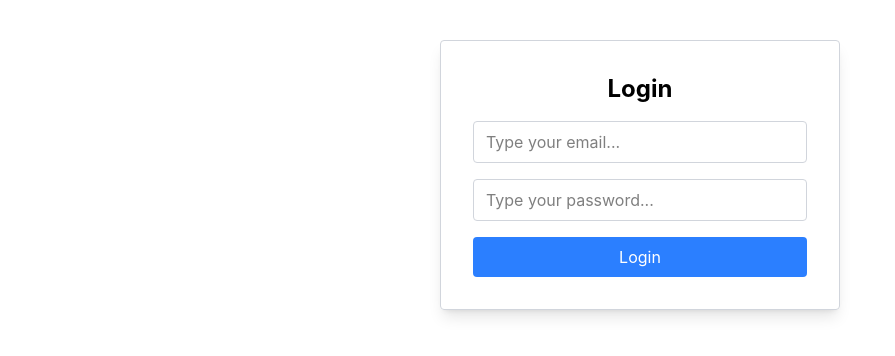
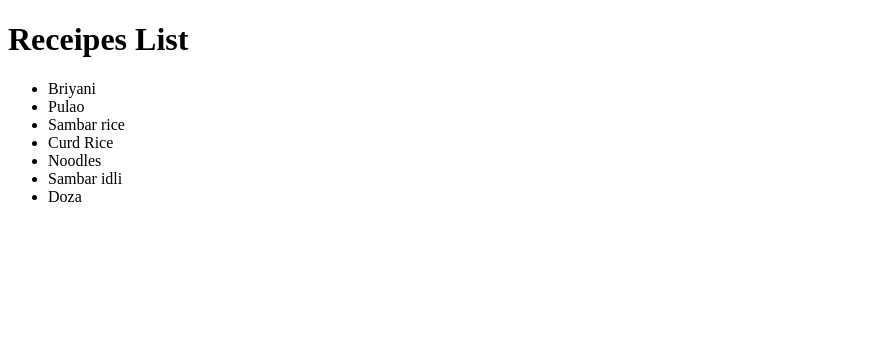
Before and after one commit to gurunathanb-rgb/js-reactproject-1, a React (Vite) app: page / in a window 1280 px wide. Shown: the top 356 px of the page, without its empty margins (0-895 px from the left). Built offline with nearby package versions, Linux system fonts and the light colour scheme.

Commit message:
Dynamic list rendering in html without map method

```diff
--- a/index.html
+++ b/index.html
@@ -4,7 +4,7 @@
     <meta charset="UTF-8" />
     <link rel="icon" type="image/svg+xml" href="/favicon.svg" />
     <meta name="viewport" content="width=device-width, initial-scale=1.0" />
-    <title>useContext API</title>
+    <title>Dynamic Rendering</title>
     <link rel="stylesheet" href="https://fonts.googleapis.com/css2?family=Material+Symbols+Outlined:opsz,wght,FILL,GRAD@24,400,0,0" />
   </head>
   <body>
--- a/src/App.jsx
+++ b/src/App.jsx
@@ -1,67 +1,32 @@
-// controlled input: an input element whose value is controlled by React state.
+const App = () => {
+  const receipes = [
+    'Briyani',
+    'Pulao',
+    'Sambar rice',
+    'Curd Rice',
+    'Noodles',
+    'Sambar idli',
+    'Doza'
+  ]
+  //const list =[<li>Briyani</li>]
 
-import { useState } from "react";
+  const list = []
+  receipes.forEach(receipe  => {
+    list.push(<li>{receipe}</li>)
 
-const App = () => {
-  const [email, setEmail] = useState("");
-  const [password, setPassword] = useState("");
+  })
 
-  const handleLogin = (event) => {
-    event.preventDefault();
-    console.log('Logging in...');
-    console.log(email, password);
-
-    // reset the form
-    setEmail("");
-    setPassword("");
-
-    event.target.email.focus();
-  }
 
   return (
-    <div>
-      <form
-        onSubmit={handleLogin}
-        className="flex flex-col gap-4 w-100 mx-auto mt-10 border border-gray-300 rounded p-8 shadow-lg"
-      >
-        <h1
-          className="text-2xl font-bold text-center"
-        >Login</h1>
-        <div
-          className="flex flex-col gap-2"
-        >
-          <input
-            name="email"
-            type="email"
-            placeholder="Type your email..."
-            onChange={(e) => setEmail(e.target.value)}
-            value={email}
-            required
-            className="border border-gray-300 rounded px-3 py-2"
-          />
-        </div>
+    <>
+      <h1>Receipes List</h1>
+      <ul>
+        {list}
+      </ul>
 
-        <div>
-          <input
-            name="password"
-            type="password"
-            placeholder="Type your password..."
-            value={password}
-            onChange={e => setPassword(e.target.value)}
-            required
-            className="border border-gray-300 rounded px-3 py-2 w-full"
-          />
-        </div>
+    </>
 
-        <button
-          type="submit"
-          className="bg-blue-500 text-white rounded px-3 py-2 w-full"
-        >
-          Login
-        </button>
-      </form>
-    </div>
   )
 }
 
-export default App;
+export default App
--- a/src/index.css
+++ /dev/null
@@ -1 +0,0 @@
-@import "tailwindcss"
--- a/src/main.jsx
+++ b/src/main.jsx
@@ -2,7 +2,6 @@
 import React from 'react' // Good practice to include
 import { createRoot } from 'react-dom/client'
 import App from './App.jsx'
-import './index.css'
 
 createRoot(document.getElementById('root')).render(
   <div>
```
